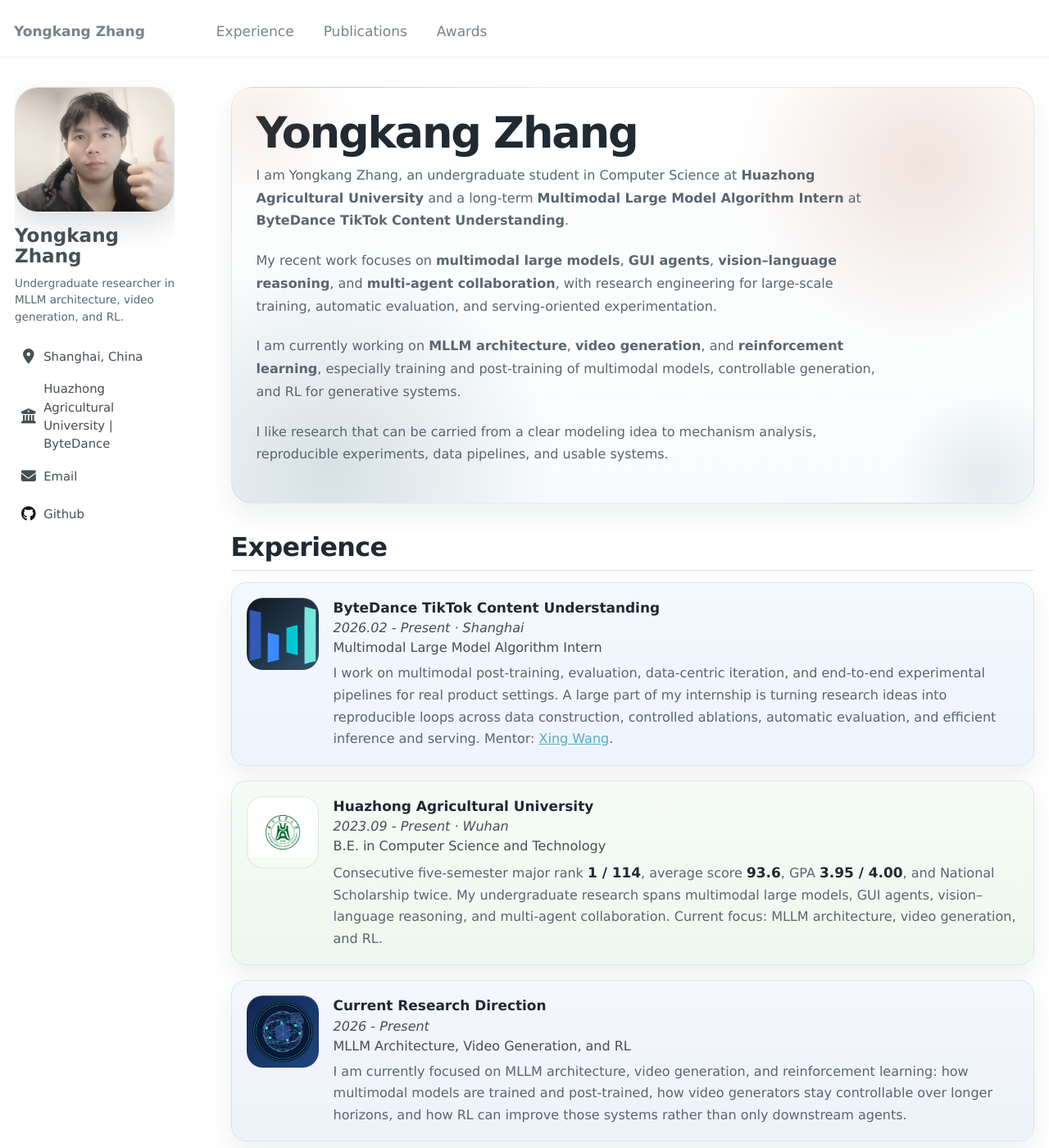
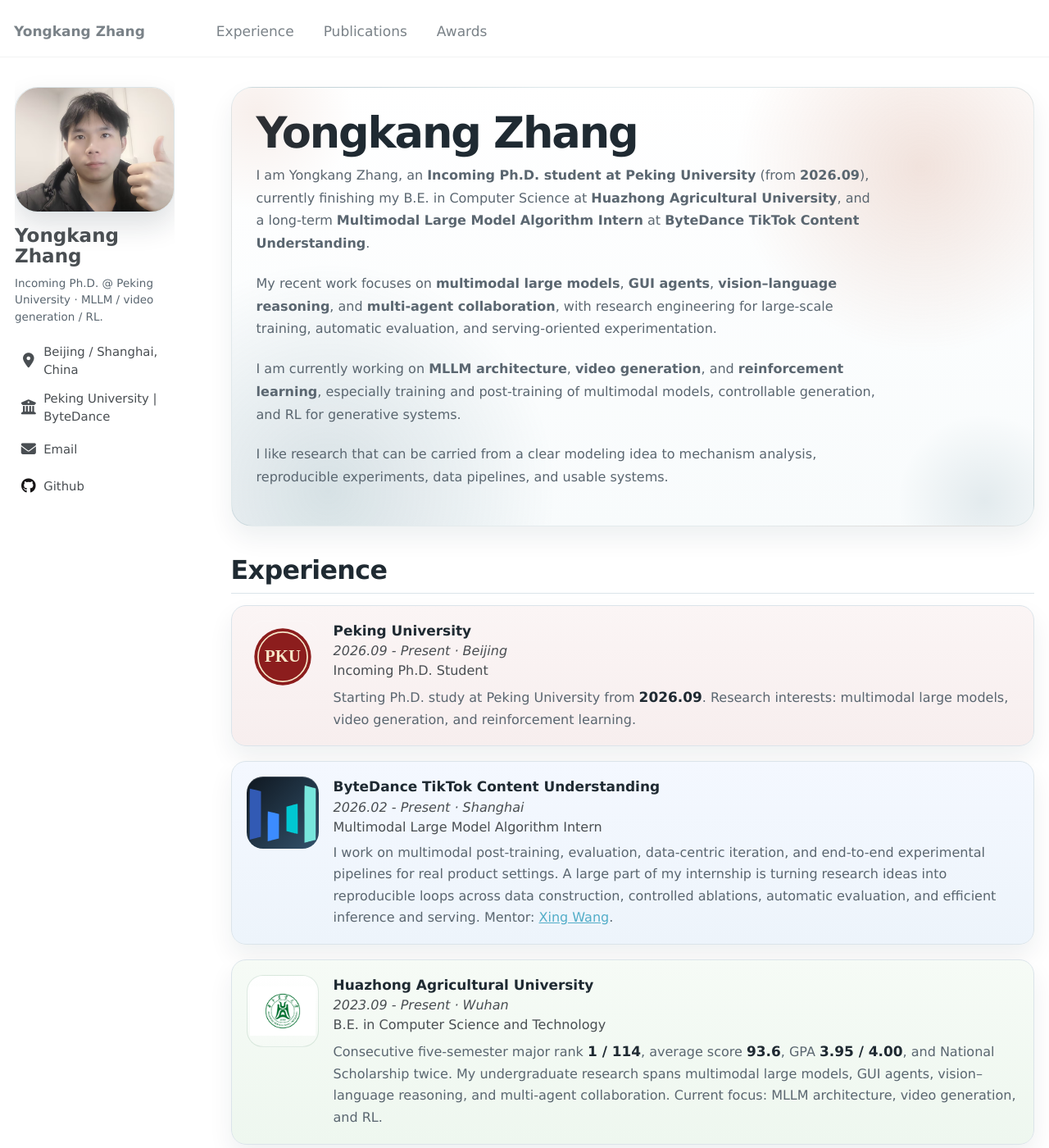
Before and after one commit to calmee4/Yongkang_CV, a Jekyll site: the page built from _pages/about.md, in a window 1280 px wide and 1400 px high. Shown: the whole window at 82% size. Built offline with Jekyll 4.4.1, drawn with Linux system fonts in a browser that asks for light colours.

Commit message:
Add Peking University incoming Ph.D. affiliation from 2026.09.
Co-authored-by: Cursor <cursoragent@cursor.com>

```diff
--- a/_config.yml
+++ b/_config.yml
@@ -11,9 +11,9 @@ author:
   avatar           : "yongkang-profile.jpg"
   name             : "Yongkang Zhang"
   pronouns         :
-  bio              : "Undergraduate researcher in MLLM architecture, video generation, and RL."
-  location         : "Shanghai, China"
-  employer         : "Huazhong Agricultural University | ByteDance"
+  bio              : "Incoming Ph.D. @ Peking University · MLLM / video generation / RL."
+  location         : "Beijing / Shanghai, China"
+  employer         : "Peking University | ByteDance"
   uri              :
   email            : "yongkang.123@bytedance.com"
 
--- a/_pages/about.md
+++ b/_pages/about.md
@@ -12,8 +12,9 @@ redirect_from:
   <h1 class="main-heading">Yongkang Zhang</h1>
 
   <p class="lead-paragraph">
-    I am Yongkang Zhang, an undergraduate student in Computer Science at
-    <strong>Huazhong Agricultural University</strong> and a long-term
+    I am Yongkang Zhang, an <strong>Incoming Ph.D. student at Peking University</strong>
+    (from <strong>2026.09</strong>), currently finishing my B.E. in Computer Science at
+    <strong>Huazhong Agricultural University</strong>, and a long-term
     <strong>Multimodal Large Model Algorithm Intern</strong> at
     <strong>ByteDance TikTok Content Understanding</strong>.
   </p>
@@ -41,6 +42,21 @@ redirect_from:
 Experience
 --------------
 <div class="experience-container">
+  <div class="experience-card experience-card--pku">
+    <div class="experience-mark experience-mark--pku" aria-hidden="true">
+      <img class="experience-logo experience-logo--pku" src="{{ '/images/icons/pku.svg' | relative_url }}" alt="">
+    </div>
+    <div class="experience-info">
+      <strong>Peking University</strong><br>
+      <em>2026.09 - Present · Beijing</em><br>
+      Incoming Ph.D. Student<br>
+      <span class="experience-note">
+        Starting Ph.D. study at Peking University from <strong>2026.09</strong>.
+        Research interests: multimodal large models, video generation, and reinforcement learning.
+      </span>
+    </div>
+  </div>
+
   <div class="experience-card experience-card--byte">
     <div class="experience-mark experience-mark--byte" aria-hidden="true">
       <img class="experience-logo experience-logo--byte" src="{{ '/images/icons/bytedance-color.svg' | relative_url }}" alt="">
--- a/assets/css/home.css
+++ b/assets/css/home.css
@@ -724,6 +724,10 @@
   background: linear-gradient(180deg, #ffffff 0%, #fbfcfd 100%);
 }
 
+.experience-card--pku {
+  background: linear-gradient(180deg, #fbf5f5 0%, #f7eeee 100%);
+}
+
 .experience-card--byte {
   background: linear-gradient(180deg, #f4f8ff 0%, #edf4fb 100%);
 }
```
Also changed, not shown: images/icons/pku.svg (added).
